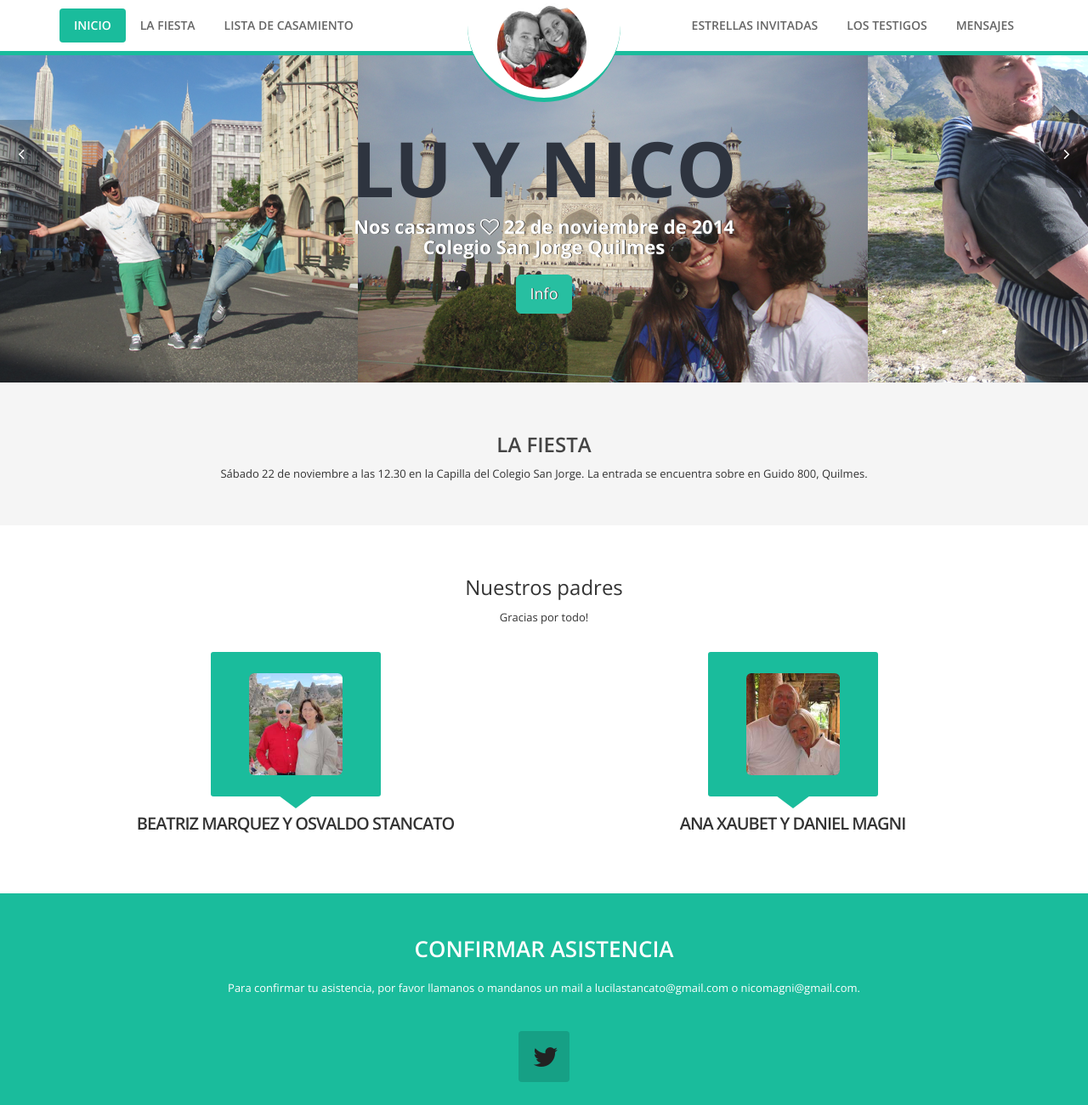
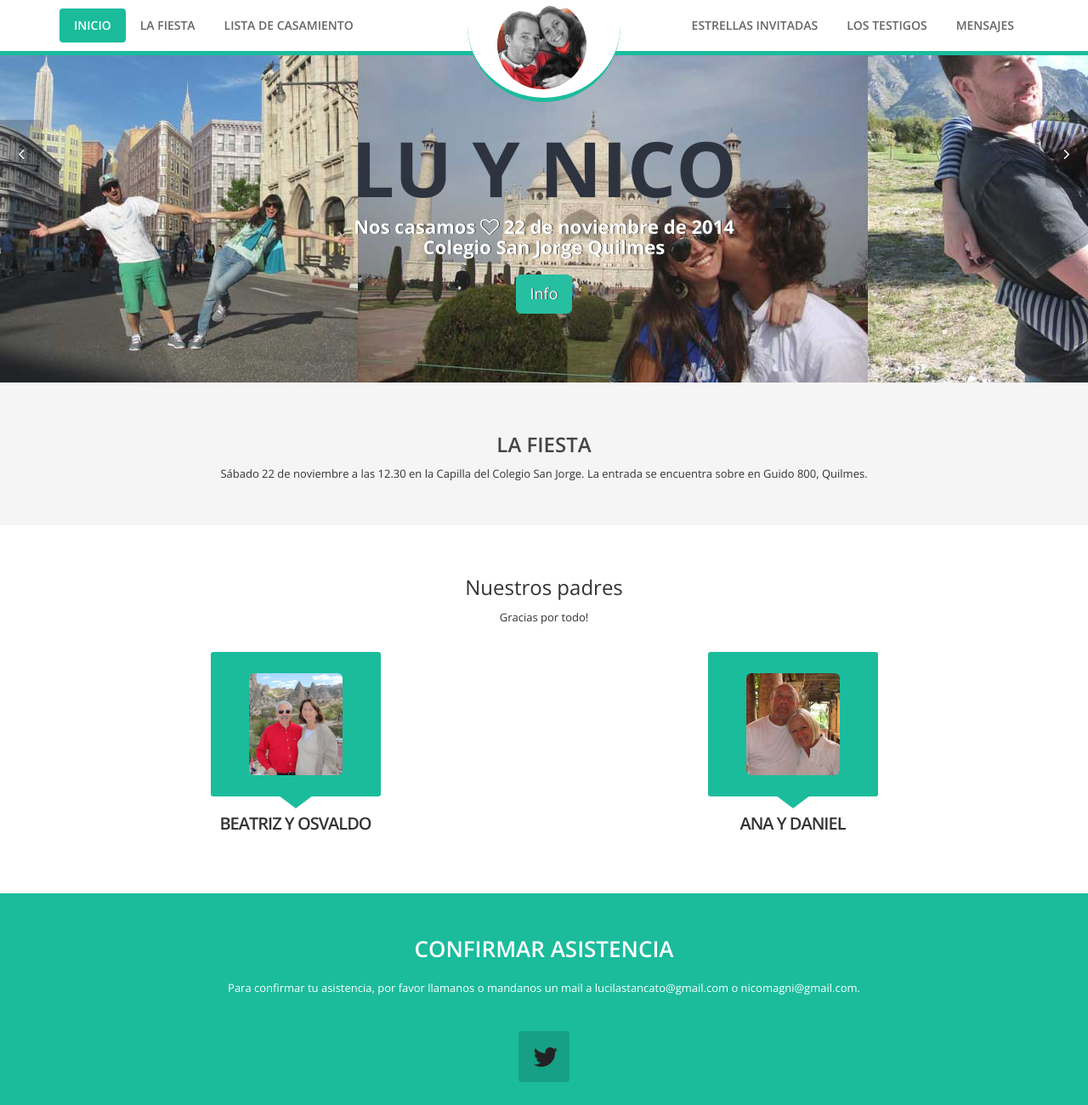
Before and after one commit to lucila/lafiesta, a plain HTML site: page index.html in a window 1280 px wide. Shown: the top 1300 px of the page at 85% size. Drawn offline with nearby package versions, Linux system fonts and the light colour scheme; some packages are replaced by stand-ins of ours.

Commit message:
no last names

```diff
--- a/index.html
+++ b/index.html
@@ -69,7 +69,7 @@
           <li data-target="#home-slider" data-slide-to="2"></li>
         </ol>
         <div class="carousel-inner">
-          <div class="item active" style="background: url(img/jamones/carousel1.png);">
+          <div class="item active" style="background: url(img/jamones/carousel1.jpg);">
             <div class="container">
               <div class="row">
                 <div class="col-md-12">
@@ -86,7 +86,7 @@
               </div>
             </div>
           </div>
-          <div class="item" style="background: url(img/jamones/carousel2.png);">
+          <div class="item" style="background: url(img/jamones/carousel2.jpg);">
             <div class="container">
               <div class="row">
                 <div class="col-md-12">
@@ -143,7 +143,7 @@
 						<div class="featured-photos">
 							<img src="img/jamones/stancato.jpg" class="img-responsive img-rounded" alt="chandra noor rachman">
 						</div>
-						<h3>Beatriz Marquez y Osvaldo Stancato</h3>
+						<h3>Beatriz y Osvaldo</h3>
 						<p></p>
 					</div>
 				</div>
@@ -152,7 +152,7 @@
 						<div class="featured-photos">
 							<img src="img/jamones/magni.jpg" class="img-responsive img-rounded" alt="dimas angger dwi purna">
 						</div>
-						<h3>Ana Xaubet y Daniel Magni</h3>
+						<h3>Ana y Daniel</h3>
 						<p></p>
 					</div>
 				</div>
```
Also changed, not shown: about.html (+1 -1 lines), contact.html (+1 -1 lines), proximamente.html (+1 -1 lines), stars.html (+1 -1 lines), img/jamones/carousel1.jpg (added), img/jamones/carousel2.jpg (added), img/jamones/heading1.jpg (added), img/para_usar/carousel1.png (renamed from img/jamones/carousel1.png), img/para_usar/carousel2.png (renamed from img/jamones/carousel2.png), img/para_usar/heading1.png (renamed from img/jamones/heading1.png).
